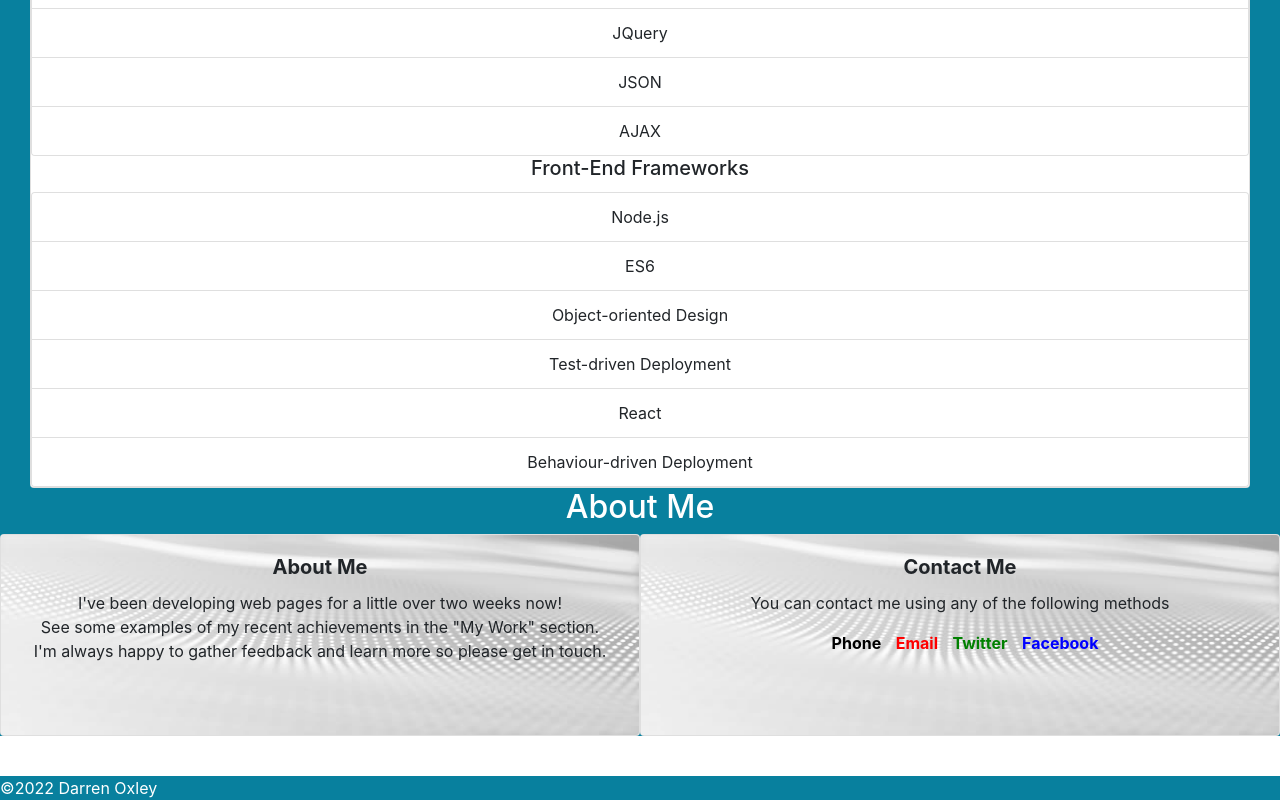
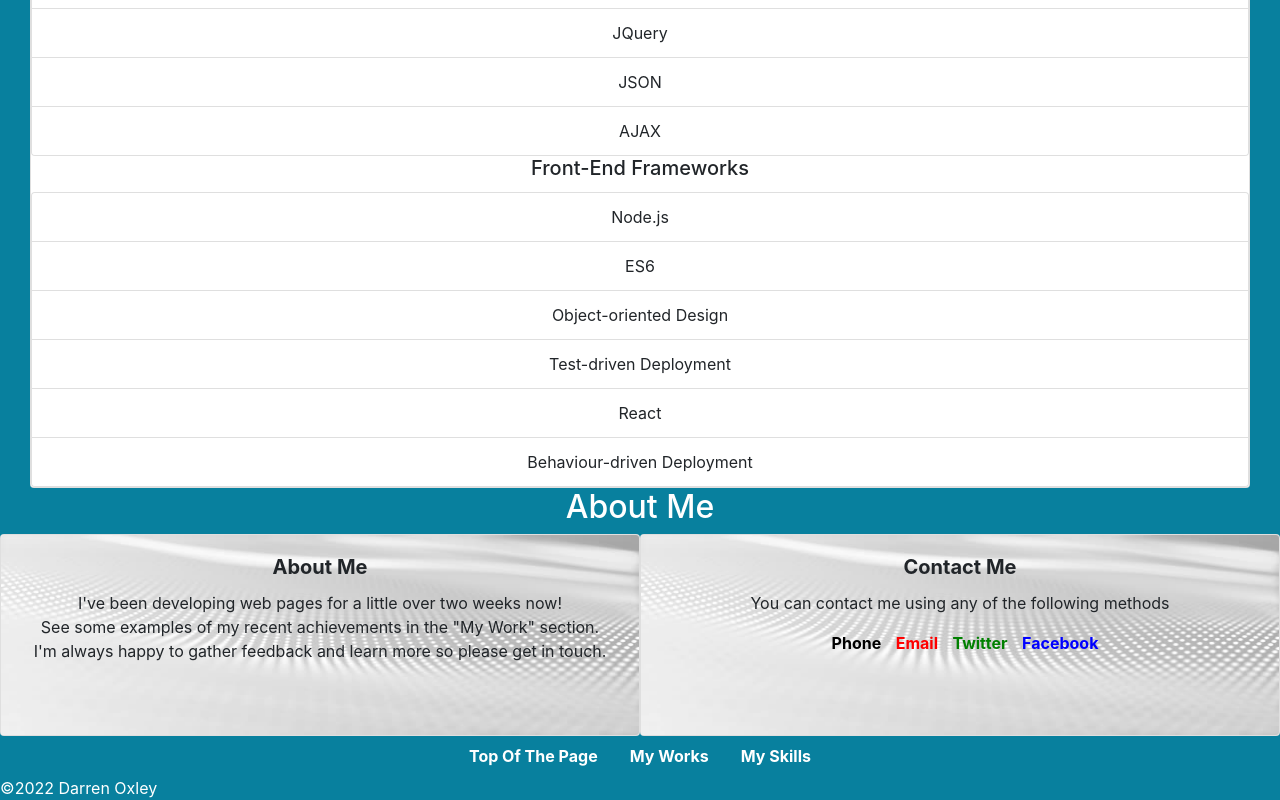
Before and after one commit to DarrenOxley7/Bootstrap-Portfolio, a plain HTML site: page index.html in a window 1280 px wide. Shown: the part 2293-3093 px from the top of the page. Drawn offline with nearby package versions, Linux system fonts and the light colour scheme.

Commit message:
fixes bug where footer background was set incorrectly

```diff
--- a/index.html
+++ b/index.html
@@ -158,7 +158,7 @@
 
     <!-- Footer -->
 
-<footer-links style="background-color: #08809e">
+<footer style="background-color: #08809e">
     <ul class="nav justify-content-center">
     <li class="nav-item">
       <a class="nav-link active text-white" href="#nav"><b>Top Of The Page</b></a>
@@ -171,7 +171,7 @@
     </li>
 
   </ul>
-</footer-links>
+</footer>
 
 <footer style="background-color: #08809e">
     <p class="text-white">&copy;2022 Darren Oxley</p>
```
Also changed, not shown: 1 other file.
